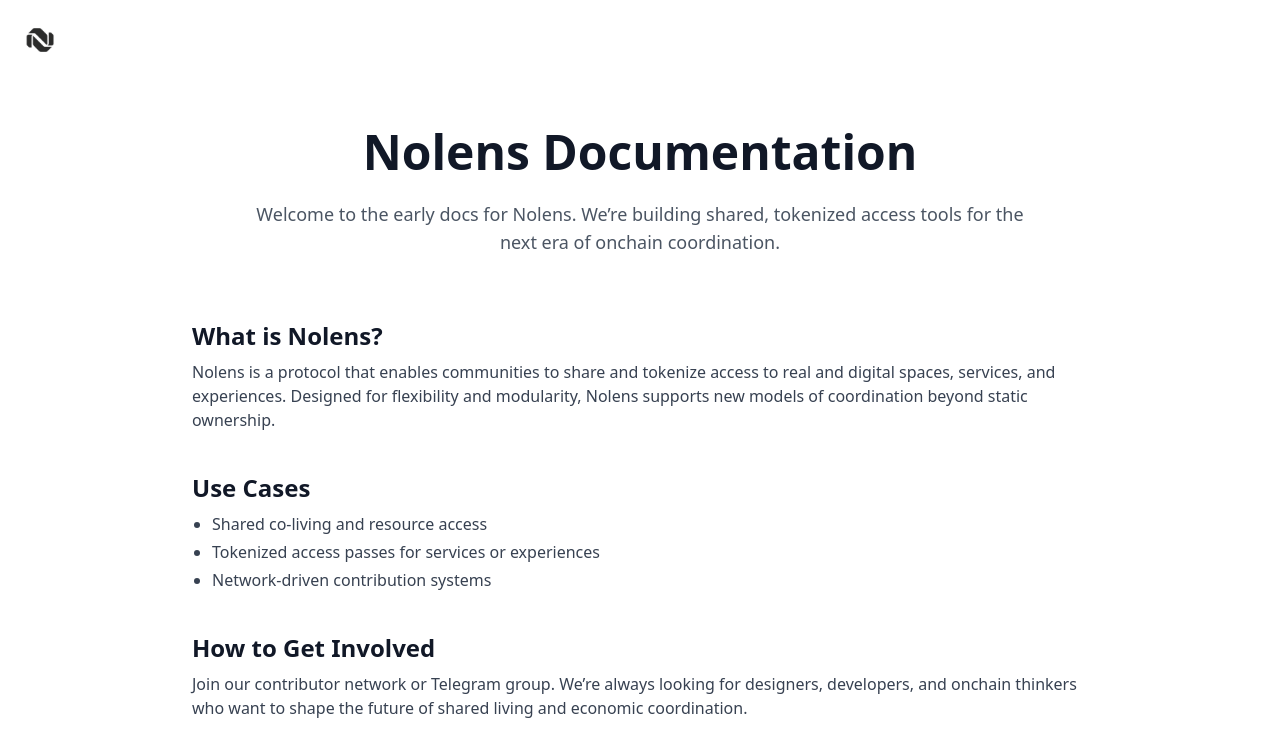
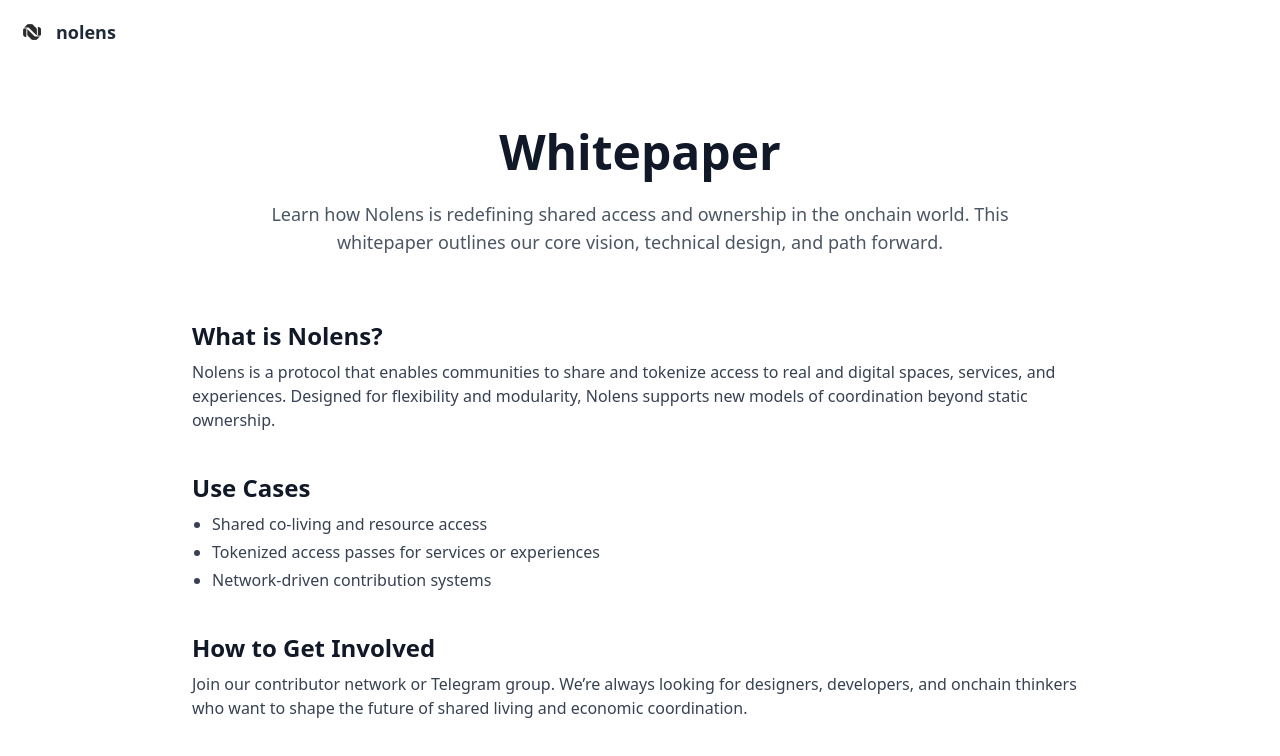
Before and after one commit to nolensprotocol/nolens, a Next.js app: page /docs in a window 1280 px wide. Shown: the top 756 px of the page. Built offline with nearby package versions, Linux system fonts and the light colour scheme.

Commit message:
Update docs.js

```diff
--- a/pages/docs.js
+++ b/pages/docs.js
@@ -6,28 +6,29 @@ export default function Docs() {
   return (
     <>
       <Head>
-        <title>Nolens Documentation</title>
-        <meta name="description" content="Learn how Nolens works — shared, tokenized access for the next era." />
+        <title>Nolens Whitepaper</title>
+        <meta name="description" content="Nolens Whitepaper — the future of shared, tokenized access." />
       </Head>
 
-      {/* Interactive Logo */}
-      <div className="absolute top-4 left-4 z-50">
-        <Link href="/">
+      {/* Interactive Logo with Text */}
+      <div className="absolute top-4 left-4 z-50 flex items-center space-x-2">
+        <Link href="/" className="flex items-center space-x-2 cursor-pointer group">
           <Image
             src="/nolens_icon.png"
             alt="Nolens Logo"
-            width={48}
-            height={48}
-            className="cursor-pointer transition-transform hover:scale-110"
+            width={32}
+            height={32}
+            className="transition-transform group-hover:scale-110"
           />
+          <span className="font-semibold text-lg text-gray-800 group-hover:text-black transition-colors">nolens</span>
         </Link>
       </div>
 
       <main className="min-h-screen bg-white text-gray-900 pt-32 pb-20 px-6">
         <div className="max-w-3xl mx-auto text-center">
-          <h1 className="text-5xl font-bold mb-6">Nolens Documentation</h1>
+          <h1 className="text-5xl font-bold mb-6">Whitepaper</h1>
           <p className="text-lg text-gray-600">
-            Welcome to the early docs for Nolens. We’re building shared, tokenized access tools for the next era of onchain coordination.
+            Learn how Nolens is redefining shared access and ownership in the onchain world. This whitepaper outlines our core vision, technical design, and path forward.
           </p>
         </div>
 
```
